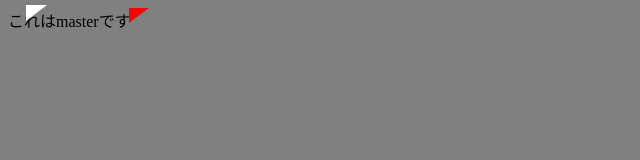
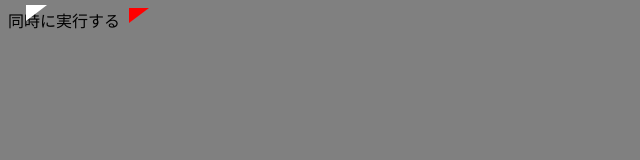
Before and after one commit to sassyxsi/CSSTest, a plain HTML site: page index.html in a window 1280 px wide. Shown: the full height of the page, 0-640 px from the left. Drawn offline with Linux system fonts and the light colour scheme.

Commit message:
同時実行

```diff
--- a/index.html
+++ b/index.html
@@ -9,6 +9,6 @@
 </head>
 <body>
     <div class="balloon1"></div>
-    <div>これはmasterです</div>
+    <div>同時に実行する</div>
 </body>
 </html>
```
